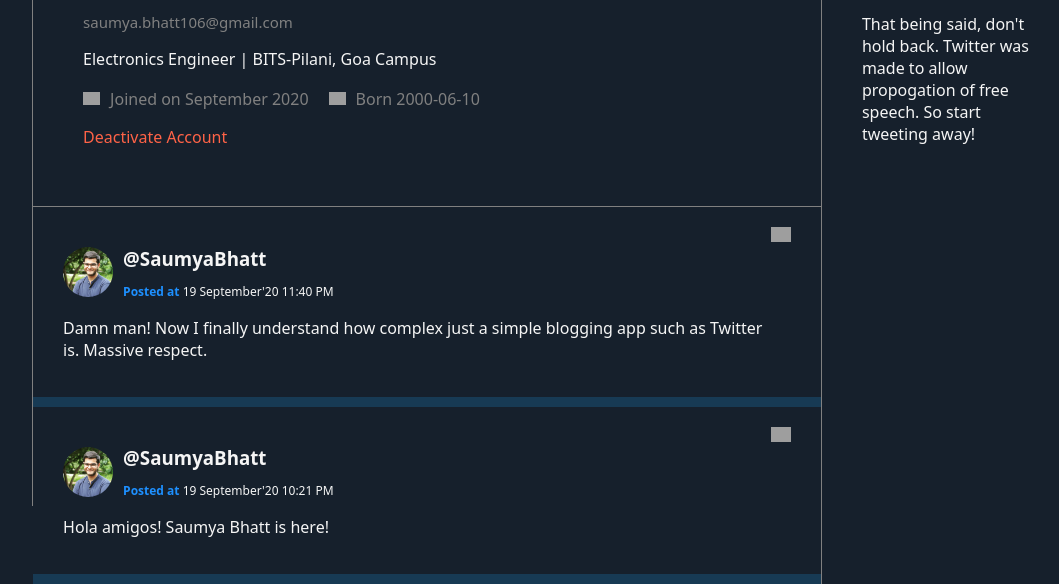
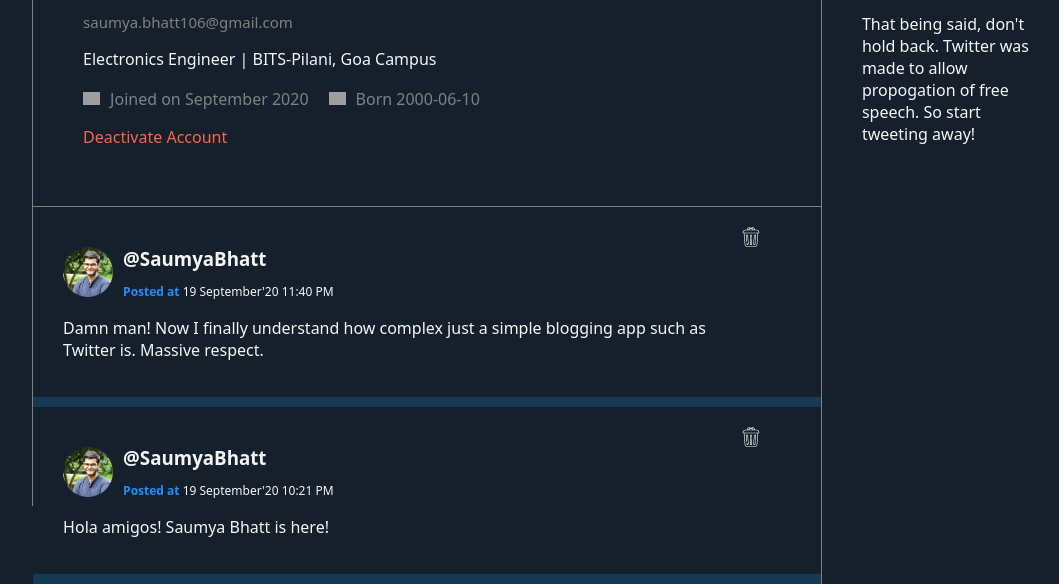
Before and after one commit to Saumya-Bhatt/Twitter-Clone, a Flask app: page /account in a window 1280 px wide. Shown: the part 394-978 px from the top of the page, without its empty margins (193-1252 px from the left). Run offline with Flask 2, Linux system fonts and the light colour scheme; a user stored in the database is signed in; data comes from the database, SQL or seed files in the repository; both versions use the stored data as it was after the commit; some libraries are stand-ins or nearby versions; grey boxes are pictures that could not be loaded.

Commit message:
Created virtual environment

```diff
--- a/modules/templates/account.html
+++ b/modules/templates/account.html
@@ -40,7 +40,7 @@
                     <p style="margin-top: 5px;">{{ post.tweet }}</p>
                 </div>
                 <a href="{{ url_for('delete',post_id=post.id) }}">
-                    <img src="https://www.flaticon.com/svg/static/icons/svg/3143/3143570.svg" style="width: 20px; height: auto; margin-bottom: 50px;" alt="">
+                    <img src="{{ url_for('static', filename='Images/delete.svg') }}" class="filter_white" alt="">
                 </a>
             </div>
         {% endfor %}
--- a/modules/templates/view_profile.html
+++ b/modules/templates/view_profile.html
@@ -36,6 +36,9 @@
                     </div>
                     <p style="margin-top: 5px;">{{ post.tweet }}</p>
                 </div>
+                <a href="{{ url_for('retweet',post_id=post.id) }}">
+                    <img src="{{ url_for('static', filename='Images/retweet.svg') }}" class="filter_white" alt="">
+                </a>
             </div>
         {% endfor %}
 </div>
```
Also changed, not shown: requirements.txt (added, +8 -0 lines), modules/database.db, 1 other file.
